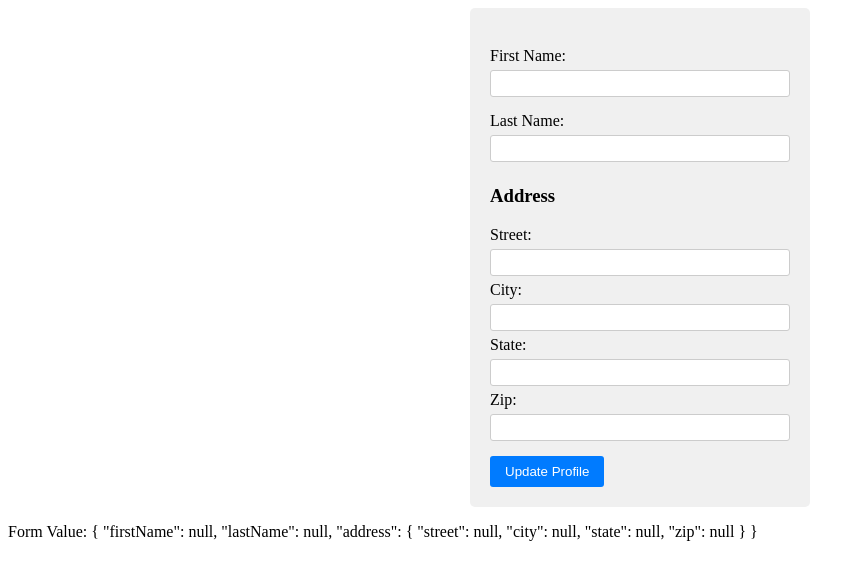
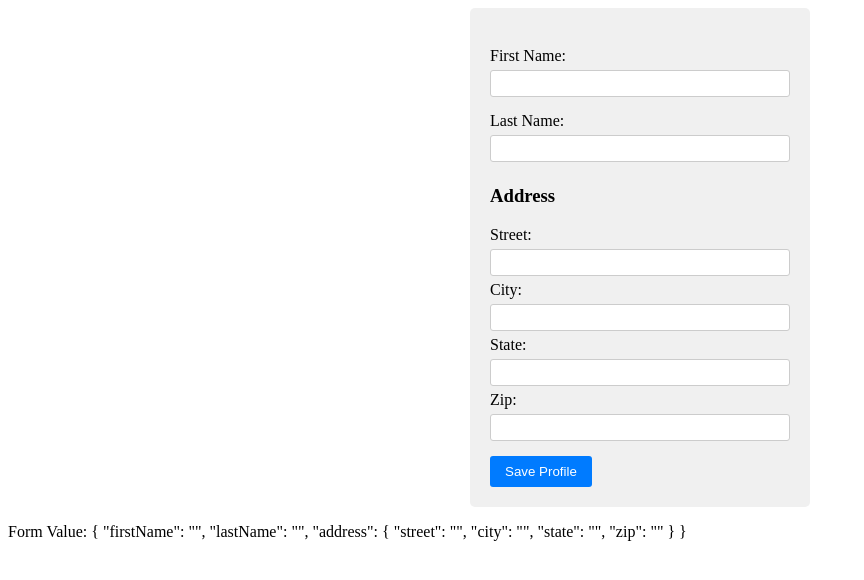
Before and after one commit to NaveenManjappa/angular-playground, an Angular app in the folder reactive-forms-app/: page / in a window 1280 px wide. Shown: the top 580 px of the page, without its empty margins (0-864 px from the left). Built offline with nearby package versions, Linux system fonts and the light colour scheme.

Commit message:
reactive-forms-app Using form builder service

```diff
--- a/reactive-forms-app/src/app/profile-editor/profile-editor.component.html
+++ b/reactive-forms-app/src/app/profile-editor/profile-editor.component.html
@@ -1,5 +1,5 @@
 <div class="form-container">
-  <form [formGroup]="profileForm">
+  <form [formGroup]="profileForm" (ngSubmit)="saveProfile()">
     <h3></h3>
     <div class="field">
       <label for="">First Name:</label>
@@ -23,7 +23,7 @@
       <label for="zip">Zip:</label>
       <input type="text" formControlName="zip">
     </div>
-    <button class="btn-submit" type="button" (click)="updateProfile()">Update Profile</button>
+    <button class="btn-submit" type="submit">Save Profile</button>
 
     </form>
 
--- a/reactive-forms-app/src/app/profile-editor/profile-editor.component.ts
+++ b/reactive-forms-app/src/app/profile-editor/profile-editor.component.ts
@@ -1,6 +1,6 @@
 import { CommonModule } from '@angular/common';
-import { Component } from '@angular/core';
-import { FormControl, FormGroup, ReactiveFormsModule } from '@angular/forms';
+import { Component, inject } from '@angular/core';
+import { FormBuilder, FormControl, FormGroup, ReactiveFormsModule } from '@angular/forms';
 
 @Component({
   selector: 'app-profile-editor',
@@ -11,16 +11,29 @@ import { FormControl, FormGroup, ReactiveFormsModule } from '@angular/forms';
 })
 export class ProfileEditorComponent {
 
-  profileForm:FormGroup = new FormGroup({
-    firstName: new FormControl(),
-    lastName: new FormControl(),
-    address: new FormGroup({
-      street: new FormControl(),
-      city: new FormControl(),
-      state: new FormControl(),
-      zip: new FormControl()
+  // profileForm:FormGroup = new FormGroup({
+  //   firstName: new FormControl(),
+  //   lastName: new FormControl(),
+  //   address: new FormGroup({
+  //     street: new FormControl(),
+  //     city: new FormControl(),
+  //     state: new FormControl(),
+  //     zip: new FormControl()
+  //   })
+  // });
+
+  // using FormBuilder service
+  private formBuilder = inject(FormBuilder);
+  profileForm = this.formBuilder.group({
+    firstName: [''],
+    lastName:[''],
+    address: this.formBuilder.group({
+      street:[''],
+      city:[''],
+      state:[''],
+      zip:['']
     })
-  });
+  })
 
   saveProfile(){
     console.log(this.profileForm.value);
```
